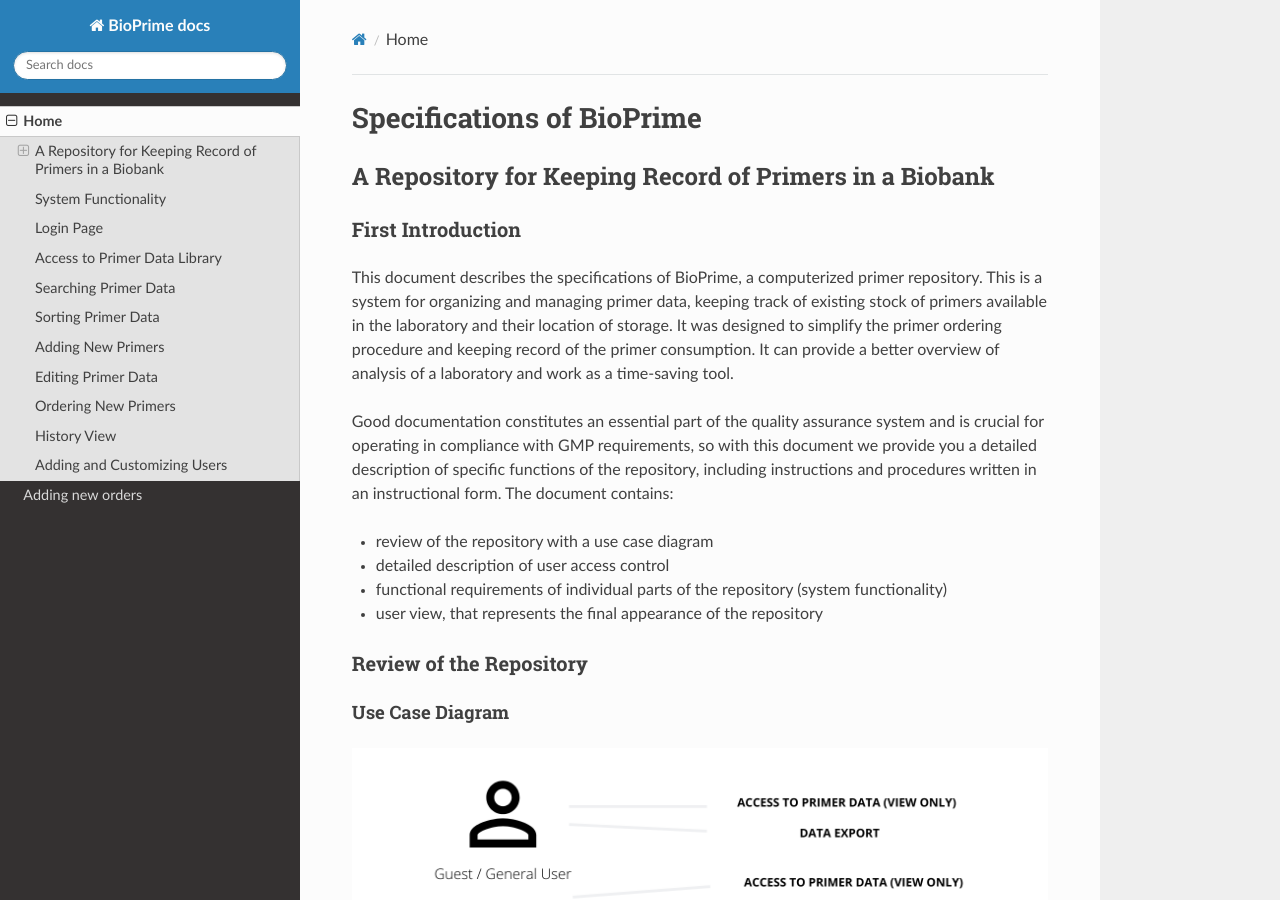
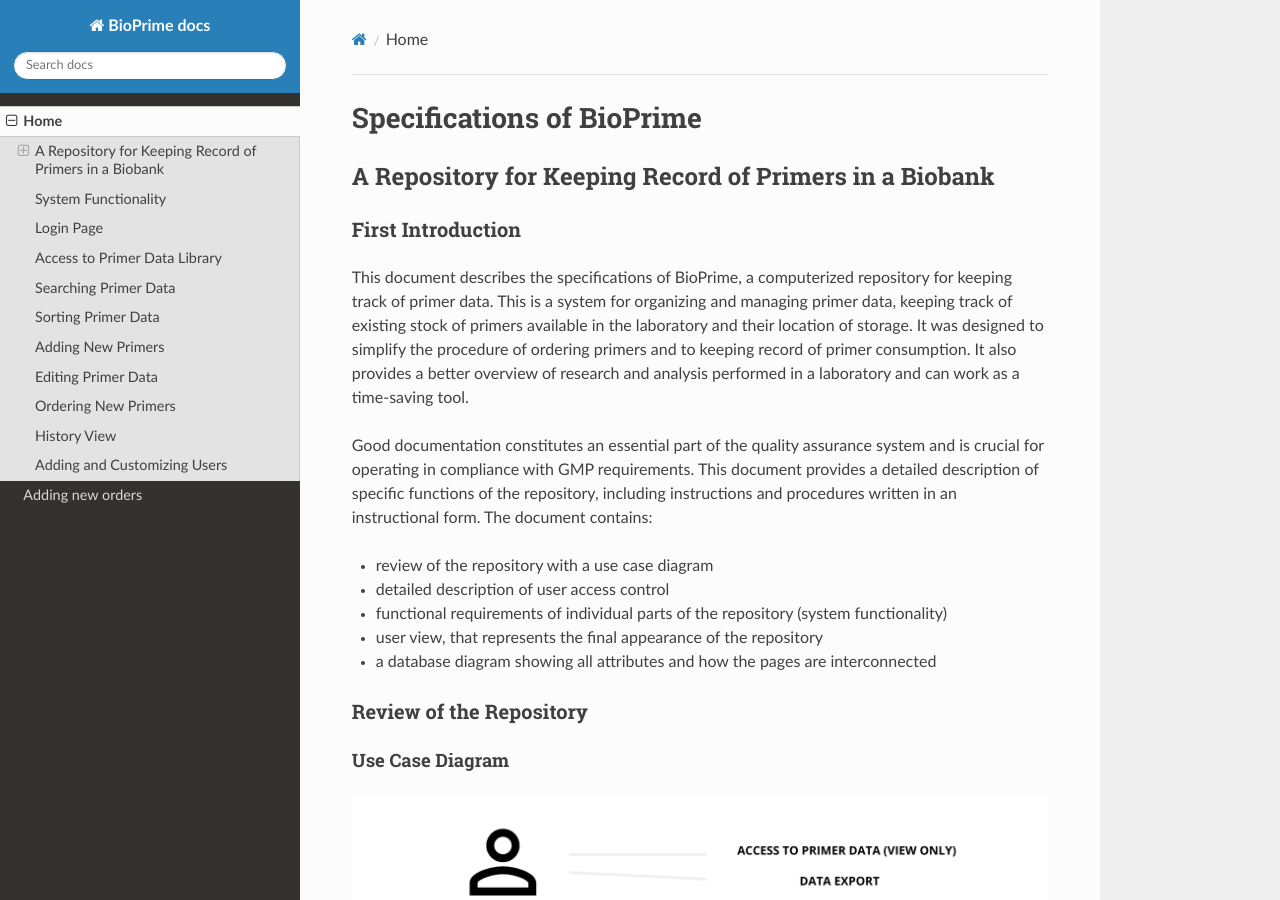
Before and after one commit to Bio-Prime/documentation, an MkDocs documentation site: the page built from docs/index.md, in a window 1280 px wide and 900 px high. Built offline with MkDocs 1.6.1, drawn with Linux system fonts in a browser that asks for light colours; nearby versions of some CDN libraries; some of the changed text lies outside the part shown.

Commit message:
popravljanje napak in dodajanje exporta specifičnega primerja

```diff
--- a/docs/index.md
+++ b/docs/index.md
@@ -5,14 +5,15 @@
 
 ### First Introduction
 
-This document describes the specifications of BioPrime, a computerized primer repository. This is a system for organizing and managing primer data, keeping track of existing stock of primers available in the laboratory and their location of storage. It was designed to simplify the primer ordering procedure and keeping record of the primer consumption. It can provide a better overview of analysis of a laboratory and work as a time-saving tool.
+This document describes the specifications of BioPrime, a computerized repository for keeping track of primer data. This is a system for organizing and managing primer data, keeping track of existing stock of primers available in the laboratory and their location of storage. It was designed to simplify the procedure of ordering primers and to keeping record of primer consumption. It also provides a better overview of research and analysis performed in a laboratory and can work as a time-saving tool.
 
-Good documentation constitutes an essential part of the quality assurance system and is crucial for operating in compliance with GMP requirements, so with this document we provide you a detailed description of specific functions of the repository, including instructions and procedures written in an instructional form. The document contains:
+Good documentation constitutes an essential part of the quality assurance system and is crucial for operating in compliance with GMP requirements. This document provides a detailed description of specific functions of the repository, including instructions and procedures written in an instructional form. The document contains:
 
 * review of the repository with a use case diagram
 * detailed description of user access control
 * functional requirements of individual parts of the repository (system functionality)
 * user view, that represents the final appearance of the repository
+* a database diagram showing all attributes and how the pages are interconnected
 
 ### Review of the Repository
 
@@ -102,12 +105,12 @@ Details of each primer can be viewed by clicking the box on the left of each pri
 
 ![access1](./access1.png)
 
-This way primers can also be modified or deleted, if your assigned role allows you that option. This is described in the Customizing primer data section.
+This way primers can also be modified or deleted, if your assigned role allows you that option. This is described in detail in the "Editing primer data" section.
 
 ## Searching Primer Data
 
-Search options include normal and advanced search options.
-To access the search bar select the search icon and the bar will appear on the left. When using normal search, the user can search solely based on the gene.
+Search options include normal and advanced options.
+To access the search bar, select the search icon and the bar will appear on the left. When using normal search, the user can search solely based on the gene.
 
 ![search1](./search1.png)
 
@@ -143,9 +146,13 @@ When checking off the boxes, the user can also use the option of "select all" to
 
 ![viewcolumns](./viewcolumns.png)
 
-To export all primer data from the database click on the download icon. To print everything click on the printer icon.
+To export all primer data from the database, click on the download icon. To print everything click on the printer icon.
 
 ![export1](./export1.png)
+
+To export specific primer data, select a primer first, select "Open data" and then click on the download icon.
+
+![export2](./export2.png)
 
 ## Adding New Primers
 
@@ -153,7 +160,7 @@ New primers are added with a click on the Add (+) sign on the top right.
 
 ![addprimers1](./addprimers1.png)
 
-The system offers you to add one or two (forward and reverse) primers at the same time. You also have the option to put in old primers from the existing data base. If you want to upload a file to the database you can do so by clicking on the "CSV" option and choosing your document to upload.
+The system offers you to add one or two (forward and reverse) primers at the same time. You also have the option to put in old primers from the existing data base. If you want to upload a file to the database, you can do so by clicking on the "CSV" option and choosing your document to upload.
 
 ![addprimer](./addprimer.png)
 
@@ -270,7 +277,7 @@ The admin page shows all the users and their roles with a graphic representation
 
 ![users](./users.png)
 
-To add a new user to the list click on the Add (+) sign in the top right corner of the list.
+To add a new user to the list, click on the Add (+) sign in the top right corner of the list.
 
 ![users1](./users1.png)
 
@@ -278,7 +285,7 @@ When a new user is added, Full name, Username, Role, Work title and Password nee
 
 ![users2](./users2.png)
 
-To edit a user select the user in the checkbox on the left then click on the "Open selected" sign.
+To edit a user, select the user in the checkbox on the left then click on the "Open selected" sign.
 
 ![users3](./users3.png)
 
@@ -286,7 +293,7 @@ The editing user windows opens up and allows the Admin to change the Full name,
 
 ![users4](./users4.png)
 
-In this database diagram we can see how pages are interconnected and which atributes belong to specific entities.
+In this database diagram we can see how pages are interconnected and which attributes belong to specific entities.
 
 ![database-diagram](./database-diagram.png)
 
```
Also changed, not shown: other parts of docs/index.md (+7 -5 lines), docs/export2.png (added).
